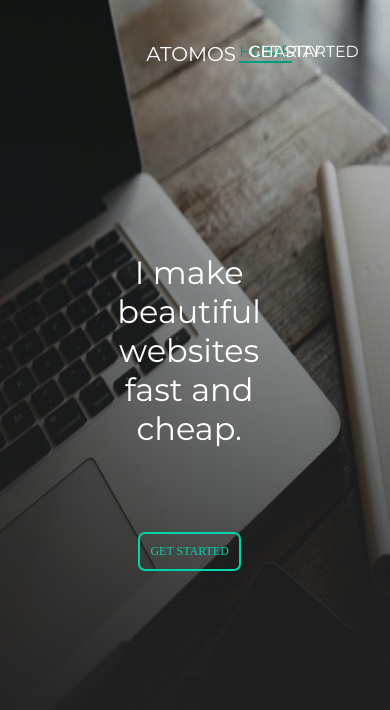
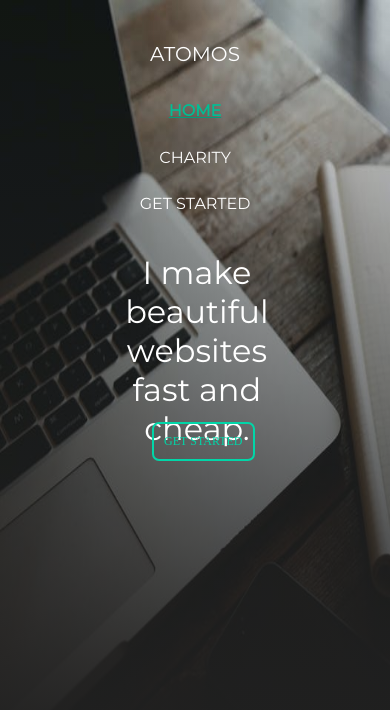
Before and after one commit to hurstwebdesigns/hurstwebdesigns.github.io, a plain HTML site: page index.html in a window 390 px wide. Drawn offline with Linux system fonts and the light colour scheme.

Commit message:
Update style.css

```diff
--- a/style.css
+++ b/style.css
@@ -119,6 +119,21 @@ body {
     #myname {
         left: 44%;
     }
+    #homebutton {
+        top: 12%;
+        right: 60%;
+        color: rgb(1, 190, 149);
+        font-weight: bold;
+        border-bottom: 2px solid rgb(1, 190, 149);
+    }
+    #charityinfo {
+        left: 44.6%;
+        top: 12%;
+    }
+    #toprightstarted {
+        top: 12%;
+        left: 56%;
+    }
 }
 
 @media only screen and (max-width: 1152px) {
@@ -146,7 +161,16 @@ body {
 
 @media only screen and (max-width: 940px) {
     #myname {
-        lefT: 43%;
+        left: 43%;
+    }
+    #homebutton {
+        right: 60.7%;
+    }
+    #charityinfo {
+        left: 43.9%;
+    }
+    #toprightstarted {
+        left: 55.3%;
     }
 }
 
@@ -157,14 +181,35 @@ body {
 }
 
 @media only screen and (max-width: 880px) {
-    myname {
+    #myname {
         left: 42%;
+    }
+    #charityinfo {
+        left: 43%;
+    }
+    #toprightstarted {
+        left: 54.4%;
     }
 }
 
 @media only screen and (max-width: 831px) {
     #quotebutton {
         left: 42%;
+    }
+}
+
+@media only screen and (max-width: 792px) {
+    #toprightstarted {
+
+    }
+}
+
+@media only screen and (max-width: 780px) {
+    #toprightstarted {
+        left: 55%;
+    }
+    #charityinfo {
+        left: 42.8%;
     }
 }
 
@@ -178,6 +223,15 @@ body {
     #myname {
         left: 41.5%;
     }
+    #homebutton {
+
+    }
+    #charityinfo {
+        left: 42.5%;
+    }
+    #toprightstarted {
+
+    }
 }
 
 @media only screen and (max-width: 730px) {
@@ -186,36 +240,54 @@ body {
     }
 }
 
+@media only screen and (max-width: 700px) {
+    #myname {
+        width: 100%;
+        left: 0px;
+        text-align: center;
+    }
+    #homebutton {
+        right: 46.5%;
+        border-bottom: none;
+        text-decoration: underline;
+        text-decoration-color: rgb(0, 158, 124);
+        width: 100%;
+        text-align: center;
+        left: 0px;
+        font-weight: bold;
+    }
+    #charityinfo {
+        width: 100%;
+        text-align: center;
+        left: 0px;
+        top: 17.5%;
+    }
+    #toprightstarted {
+        width: 100%;
+        top: 23%;
+        text-align: center;
+        left: 0px;
+    }
+    #headertext {
+        left: 28%;
+    }
+    #quotebutton {
+        left: 43%;
+    }
+}
+
 @media only screen and (max-width: 668px) {
     #headertext {
         font-size: 200%;
     }
-    #quotebutton {
-        left: 40.5%;
-    }
 }
 
 @media only screen and (max-width: 600px) {
-    #quotebutton {
-        left: 39.5%;
-    }
     #backpic {
         background-size: 190% 100%;
     }
-    #myname {
-        left: 40.5%;
-    }
-}
-
-@media only screen and (max-width: 595px) {
     #quotebutton {
-        top: 52%;
-    }
-}
-
-@media only screen and (max-width: 592px) {
-    #quotebutton {
-        top: 57%;
+        left: 42%;
     }
 }
 
@@ -227,54 +299,30 @@ body {
 
 @media only screen and (max-width: 500px) {
     #quotebutton {
-        left: 38.5%;
-        top: 58%;
-    }
-    #myname {
-        left: 39.5%;
+        left: 40%;
     }
 }
 
-@media only screen and (max-width: 475px) {
+@media only screen and (max-width: 450px) {
     #quotebutton {
-        left: 37.6%;
-    }
-}
-
-@media only screen and (max-width: 430px) {
-    #myname {
-        left: 37.5%;
-    }
-}
-
-@media only screen and (max-width: 425px) {
-    #quotebutton {
-        left: 37%;
+        left: 39%;
     }
 }
 
 @media only screen and (max-width: 409px) {
-    #quotebutton {
-        top: 63%;
-        left: 35.5%;
-    }
-    }
     #backpic {
         background-size: 200% 100;
     }
 }
 
-@media only screen and (max-width: 390px) {
+@media only screen and (max-width: 360px) {
     #quotebutton {
-        left: 35%;
+        left: 36%;
     }
 }
 
-@media only screen and (max-width: 360px) {
+@media only screen and (max-width: 320px) {
     #quotebutton {
-        left: 34%;
-    }
-    #myname {
         left: 35%;
     }
 }
```
